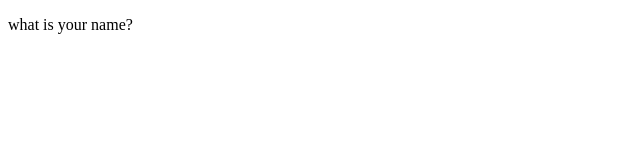
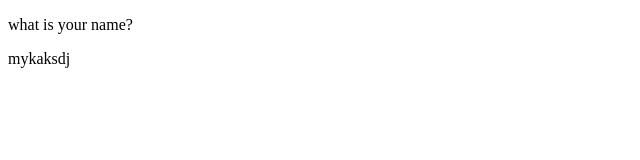
Before and after one commit to CodingWithHaque/first-website, a plain HTML site: page index.html in a window 1280 px wide. Shown: the full height of the page, 0-640 px from the left. Drawn offline with Linux system fonts and the light colour scheme.

Commit message:
Update index.html

```diff
--- a/index.html
+++ b/index.html
@@ -8,6 +8,7 @@
 </head>
 <body>
  <p>what is your name?</p>
+    mykaksdj
 
 </body>
 </html>
```
